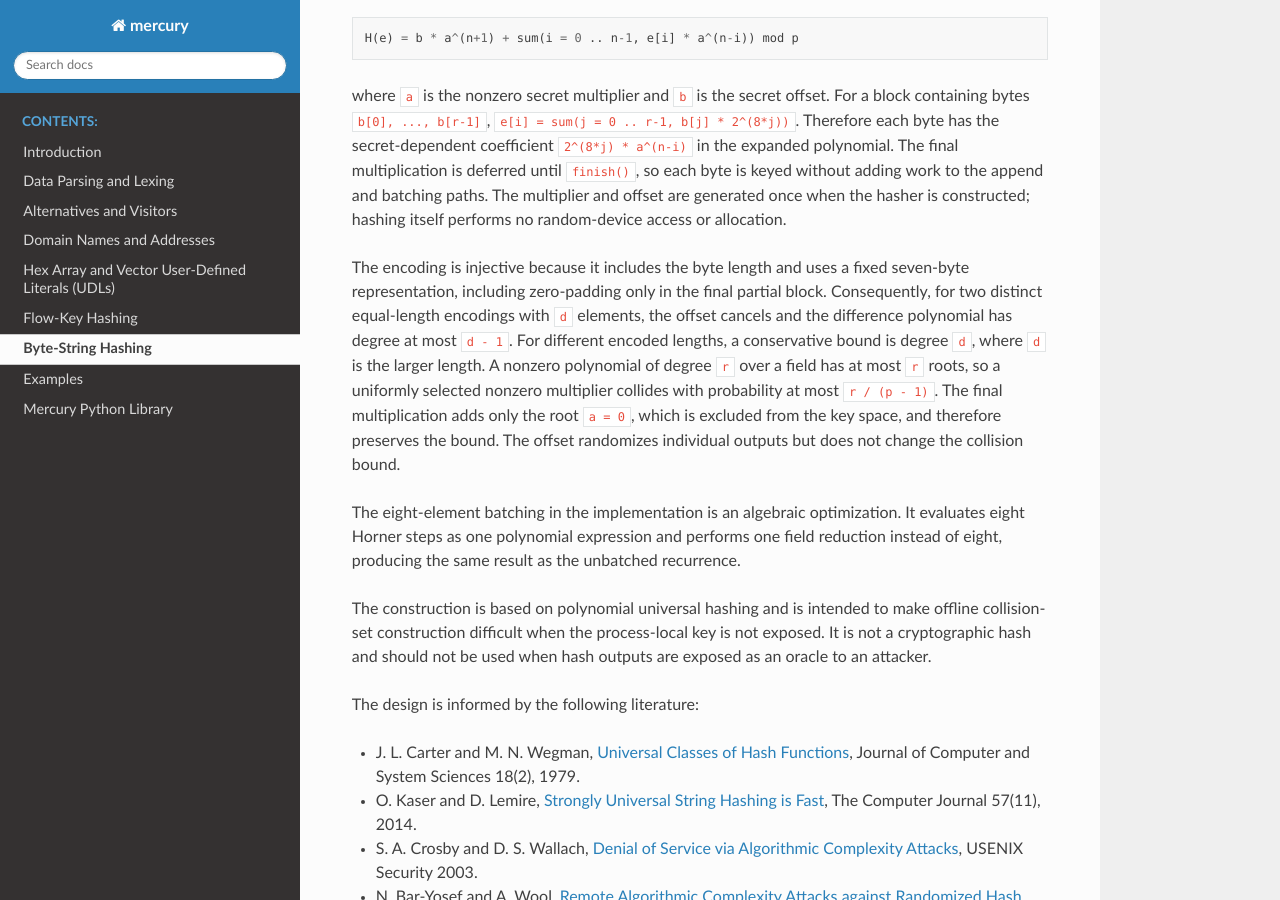
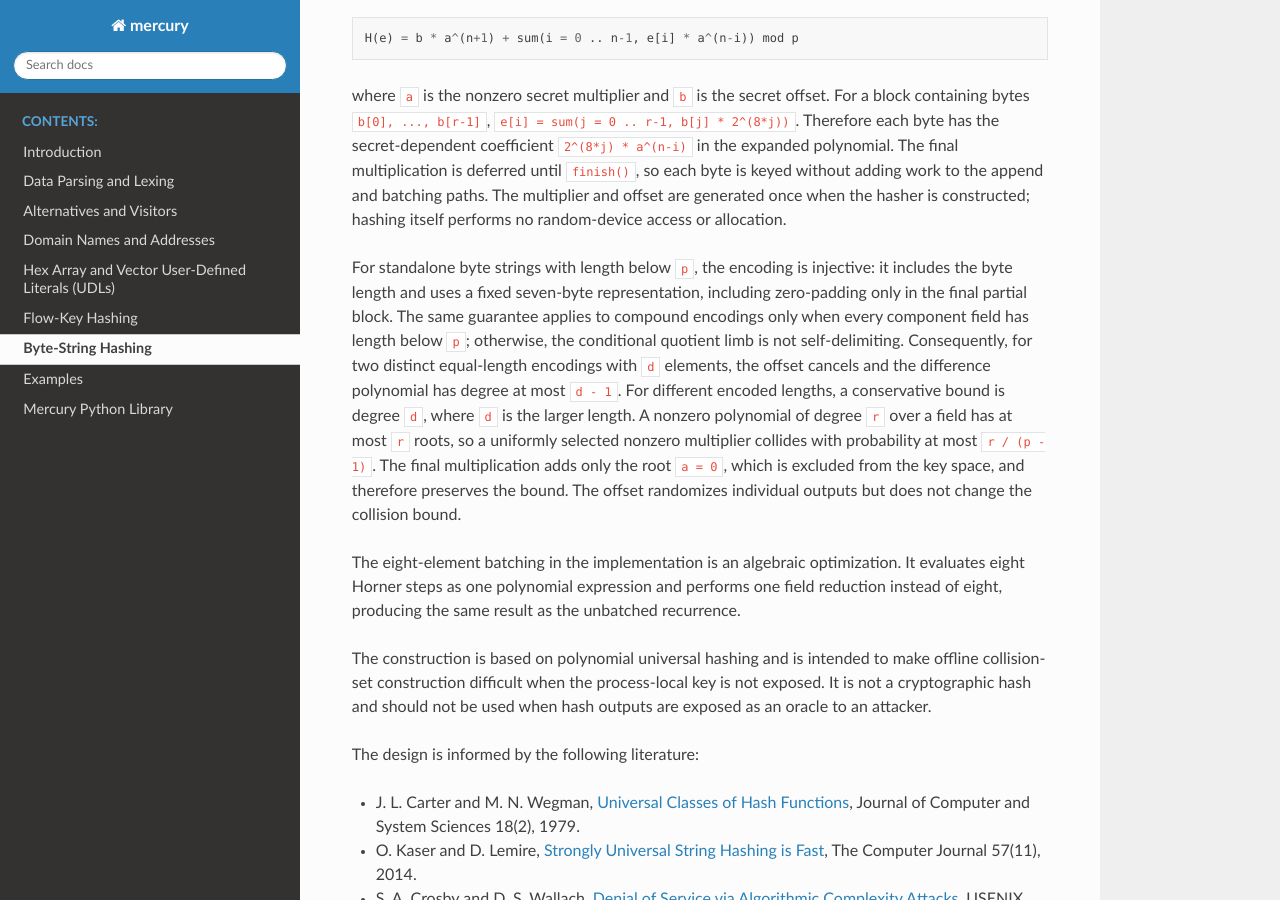
Before and after one commit to cisco/mercury, a Sphinx documentation site: the page built from doc/sphinx/source/byte_hashing.rst, in a window 1280 px wide and 900 px high, scrolled down 412 px. Built offline with Sphinx 7.4.7 and the Read the Docs theme 3.1.0, drawn with Linux system fonts in a browser that asks for light colours; pages that are not in the unit, such as notebooks, are missing from menus; the version number is read from the project's files by our own code.

Commit message:
clarifying universal61 byte hashing documentation

```diff
--- a/doc/sphinx/source/byte_hashing.rst
+++ b/doc/sphinx/source/byte_hashing.rst
@@ -30,9 +30,12 @@ keyed without adding work to the append and batching paths.  The multiplier
 and offset are generated once when the hasher is constructed; hashing itself
 performs no random-device access or allocation.
 
-The encoding is injective because it includes the byte length and uses a
-fixed seven-byte representation, including zero-padding only in the final
-partial block.  Consequently, for two distinct equal-length encodings with
+For standalone byte strings with length below ``p``, the encoding is
+injective: it includes the byte length and uses a fixed seven-byte
+representation, including zero-padding only in the final partial block.  The
+same guarantee applies to compound encodings only when every component field
+has length below ``p``; otherwise, the conditional quotient limb is not
+self-delimiting.  Consequently, for two distinct equal-length encodings with
 ``d`` elements, the offset cancels and the difference polynomial has degree at
 most ``d - 1``.  For different encoded lengths, a conservative bound is
 degree ``d``, where ``d`` is the larger length.  A nonzero polynomial of degree
```
Also changed, not shown: 1 other file.
